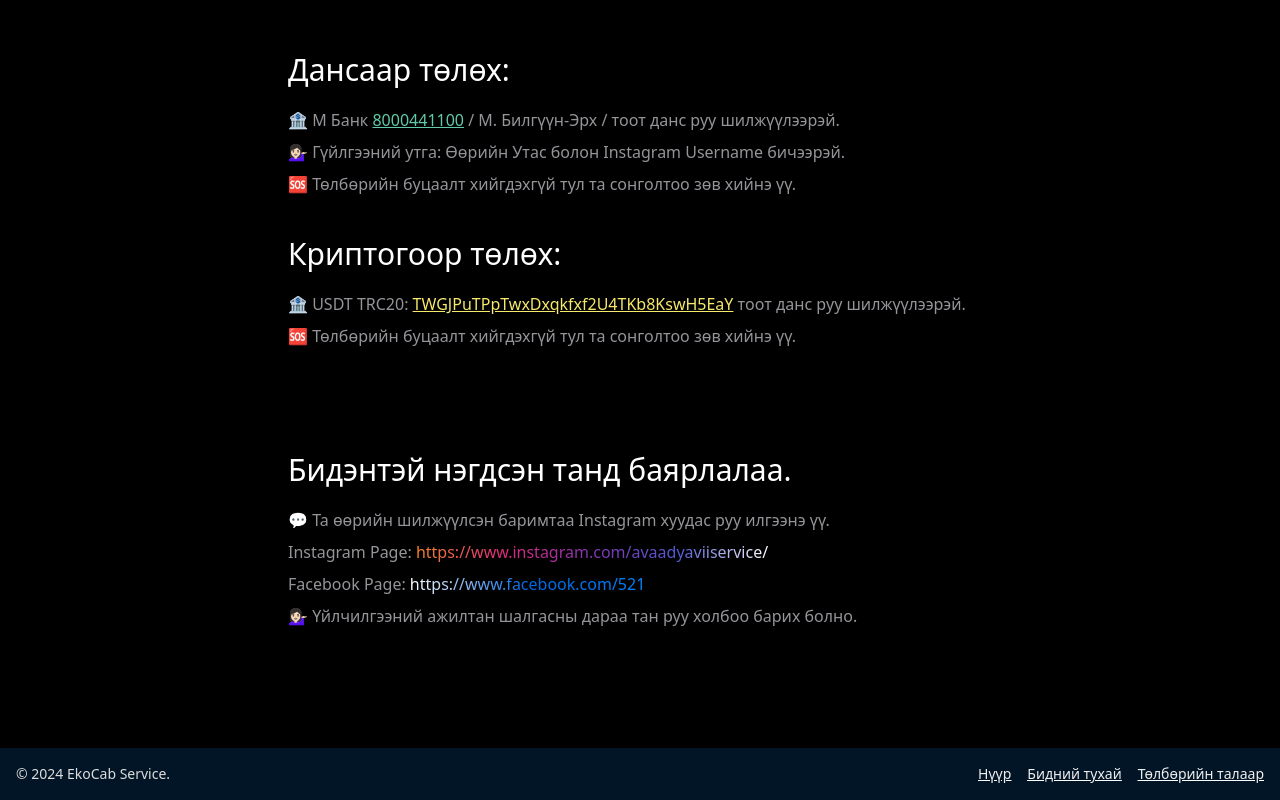
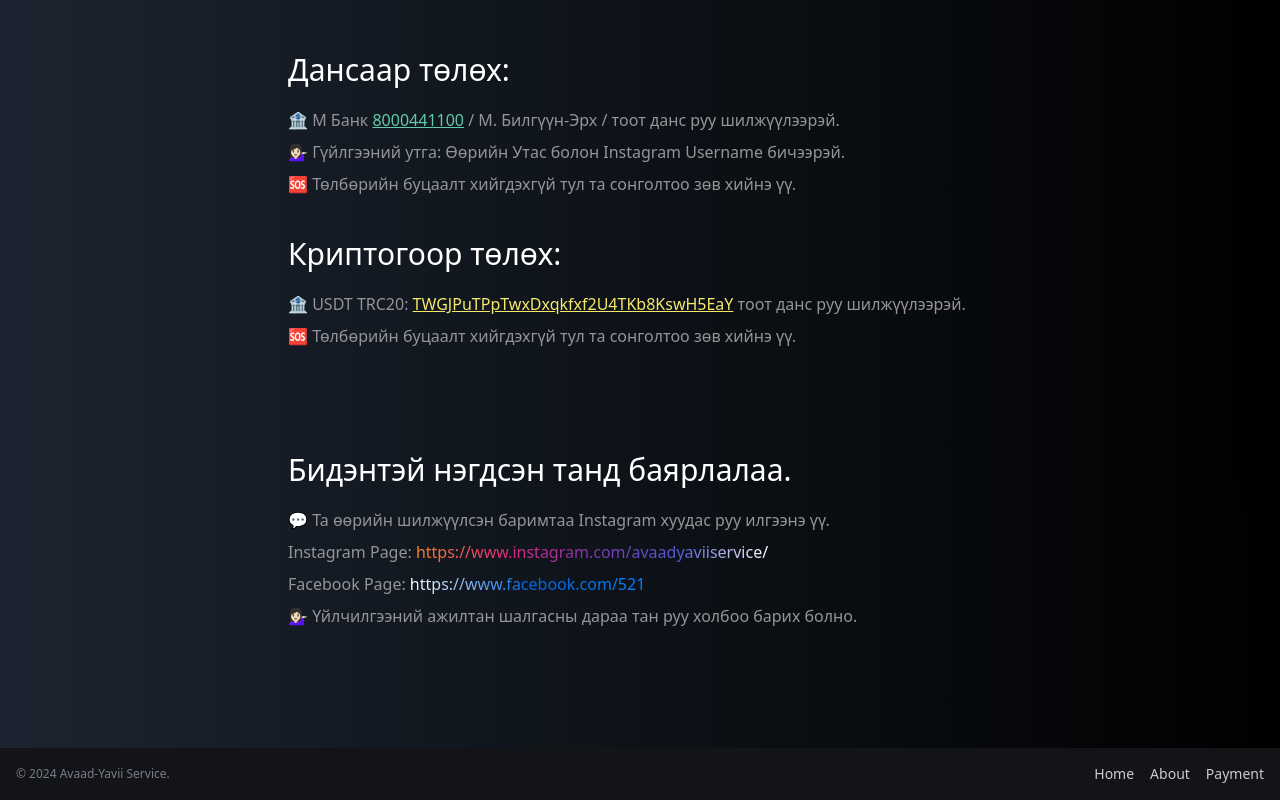
Before and after one commit to nouram23/Ekocab2024, a Next.js app: page /questions/payment in a window 1280 px wide. Shown: the part 320-1120 px from the top of the page. Built offline with nearby package versions, Linux system fonts and the light colour scheme.

Commit message:
baclgrounds change

```diff
--- a/components/Footer.js
+++ b/components/Footer.js
@@ -14,28 +14,28 @@ const Footer = () => {
   }
 
   return (
-    <footer className="bg-[#021526] text-white p-4">
+    <footer className="bg-[#131418] text-white p-4">
       <div className="container mx-auto">
         <div className="flex flex-wrap justify-between items-center">
           <div className="w-full md:w-1/3 text-center md:text-left mb-2 md:mb-0">
-            <p className="font-light md:text-sm text-xs text-[#dddddd]">
-              &copy; 2024 EkoCab Service.
+            <p className="font-light md:text-xs text-xs text-[#7b7c89]">
+              &copy; 2024 Avaad-Yavii Service.
             </p>
           </div>
-          <div className="w-full md:w-2/3 text-center md:text-right flex justify-center md:justify-end space-x-4 underline">
+          <div className="w-full md:w-2/3 text-center md:text-right flex justify-center md:justify-end space-x-4 ">
           <Link href="/">
-              <p className="text-[#EEEEEE] hover:text-blue-400 text-sm font-normal transition-colors duration-300">
-                Нүүр
+              <p className="text-[#cacad2] hover:text-blue-400 text-sm font-normal transition-[colors] duration-300">
+                Home
               </p>
             </Link>
             <Link href="/about">
-              <p className="text-[#EEEEEE] hover:text-blue-400 text-sm font-normal transition-colors duration-300">
-                Бидний тухай
+              <p className="text-[#cacad2] hover:text-blue-400 text-sm font-normal transition-colors duration-300">
+                About
               </p>
             </Link>
             <Link href="/questions/payment">
-              <p className="text-[#EEEEEE] hover:text-blue-400 text-sm font-normal transition-colors duration-300">
-                Төлбөрийн талаар
+              <p className="text-[#cacad2] hover:text-blue-400 text-sm font-normal transition-colors duration-300">
+                Payment
               </p>
             </Link>
           </div>
--- a/components/SecondNavbar.js
+++ b/components/SecondNavbar.js
@@ -81,7 +81,7 @@ const SecondNavbar = () => {
           <Link href="/">
             <div
               onClick={() => setShowSidebar(!showSidebar)}
-              className={`rounded-lg text-lg font-semibold leading-7 p-2 hover:bg-gray-50 ${
+              className={`rounded-lg text-base font-medium leading-7 p-2 hover:bg-gray-50 ${
                 router.pathname == "/"
                   ? "text-blue-600"
                   : "text-black"
@@ -93,7 +93,7 @@ const SecondNavbar = () => {
           <Link href="/about">
             <div
               onClick={() => setShowSidebar(!showSidebar)}
-              className={`rounded-lg text-lg font-semibold leading-7 p-2 hover:bg-gray-50 ${
+              className={`rounded-lg text-base font-medium leading-7 p-2 hover:bg-gray-50 ${
                 router.pathname == "/about"
                   ? "text-blue-600"
                   : "text-black"
@@ -105,7 +105,7 @@ const SecondNavbar = () => {
           <Link href="/questions/payment">
             <div
               onClick={() => setShowSidebar(!showSidebar)}
-              className={`rounded-lg text-lg font-semibold leading-7 p-2 hover:bg-gray-50 ${
+              className={`rounded-lg text-base font-medium leading-7 p-2 hover:bg-gray-50 ${
                 router.pathname == "/questions/payment"
                   ? "text-blue-600"
                   : "text-black"
@@ -117,9 +117,9 @@ const SecondNavbar = () => {
           <a href="tel:+97672440102">
             <div
               onClick={() => setShowSidebar(!showSidebar)}
-              className="rounded-lg text-2xl font-semibold leading-7 p-2 text-center mt-60 hover:bg-gray-50 text-black"
+              className="rounded-lg text-lg font-semibold leading-7 p-2 text-center mt-60 hover:bg-gray-50 text-black"
             >
-              📞 7244-0102
+              7244-0102
             </div>
           </a>
         </div>
--- a/locales/Navbar.js
+++ b/locales/Navbar.js
@@ -1,12 +1,12 @@
 const NavbarLocale = [
     {
         ekocab: 'Экокаб ХХК',
-        home: 'Нүүр',
+        home: 'Home',
         driver: 'Жолооч',
         service: 'Бүтээгдэхүүн',
-        about: 'Бидний тухай',
+        about: 'About',
         admin: 'Админ хэсэг',
-        payment: 'Төлбөр баталгаажуулалт',
+        payment: 'Payment',
         services: [
             {
                 title: 'EkoCab',
--- a/pages/about.js
+++ b/pages/about.js
@@ -8,7 +8,7 @@ const About = () => {
   const t = TeamLocale[`${l}`];
 
   return (
-    <div className="lg:px-36 lg:py-10 p-4 bg-black text-white">
+    <div className="lg:px-36 lg:py-10 p-4 bg-gradient-to-r from-[#1B2430] to-black text-white">
       <h2 className="text-center md:text-5xl text-3xl font-bold text-white mb-5">
         Бидний тухай
       </h2>
--- a/pages/invoice.js
+++ b/pages/invoice.js
@@ -146,7 +146,7 @@ export default function Home() {
     const handleCloseWarning = () => setShowWarning(false);
 
     return (
-        <div className="flex flex-col items-center justify-center min-h-screen  bg-gray-100 md:p-10">
+        <div className="flex flex-col items-center justify-center min-h-screen  bg-gradient-to-r from-[#a8fa4e] to-[#eb573a] bg-gray-100 md:p-10 p-2.5">
             <div className="">
                 <img src="https://i.ibb.co/DgGPXqV/paragon.png" alt="Logo" className="h-14" /> {/* Replace with your logo path or URL */}
             </div>
--- a/pages/questions/payment.js
+++ b/pages/questions/payment.js
@@ -51,7 +51,7 @@ const Payment = () => {
   };
 
   return (
-    <div className="lg:px-72 lg:py-20 p-4 bg-black text-white">
+    <div className="lg:px-72 lg:py-20 p-4  bg-gradient-to-r from-[#1B2430] to-black text-white">
       <div className='text-center px-10 py-5'>
         <p className='font-bold md:text-lg text-sm py-5' style={gradientStyle}>
           Төлбөр төлөх заавар • <span className='font-light italic'>{date}</span>
```
